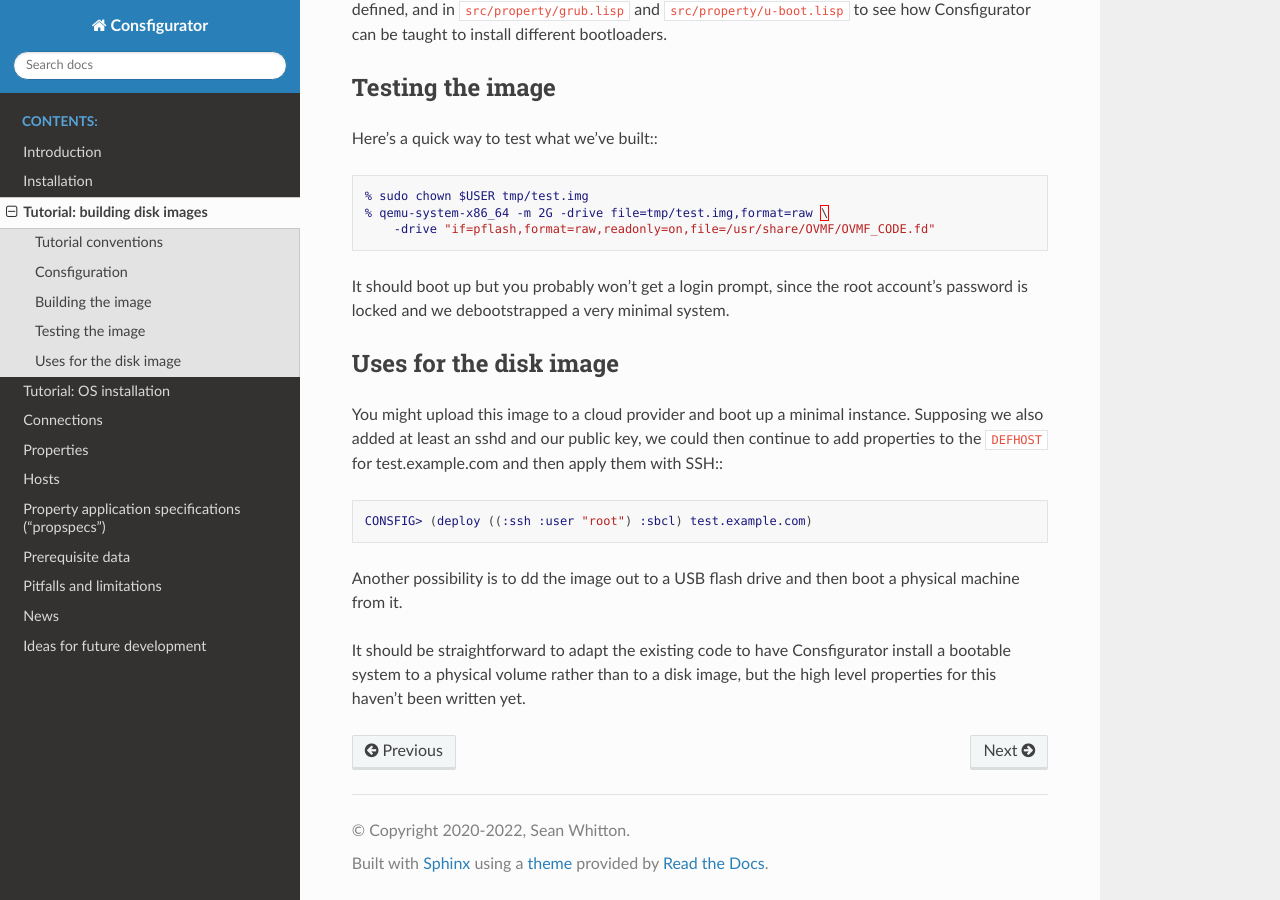
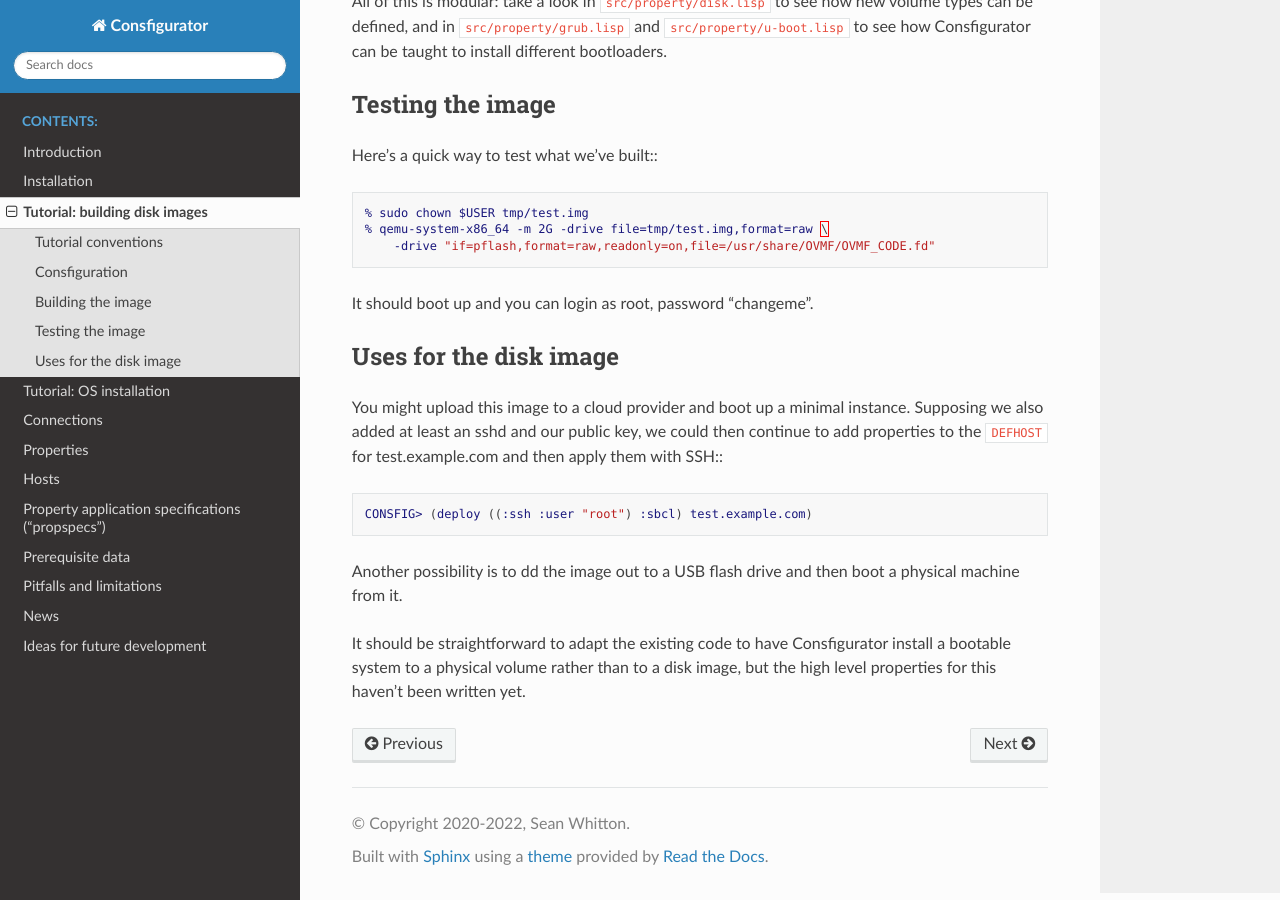
Before and after one commit to spwhitton/consfigurator, a Sphinx documentation site: the page built from doc/tutorial/disk_image.rst, in a window 1280 px wide and 900 px high, scrolled down 1983 px. Built offline with Sphinx 7.4.7 and the Read the Docs theme 2.0.0, drawn with Linux system fonts in a browser that asks for light colours; some of the changed text lies outside the part shown.

Commit message:
tutorial/disk_image.rst: set a root password
Signed-off-by: Sean Whitton <spwhitton@spwhitton.name>

```diff
--- a/doc/tutorial/disk_image.rst
+++ b/doc/tutorial/disk_image.rst
@@ -96,8 +97,7 @@
   % qemu-system-x86_64 -m 2G -drive file=tmp/test.img,format=raw \
       -drive "if=pflash,format=raw,readonly=on,file=/usr/share/OVMF/OVMF_CODE.fd"
 
-It should boot up but you probably won't get a login prompt, since the root
-account's password is locked and we debootstrapped a very minimal system.
+It should boot up and you can login as root, password "changeme".
 
 Uses for the disk image
 -----------------------
```
Also changed, not shown: other parts of doc/tutorial/disk_image.rst (+2 -1 lines).
